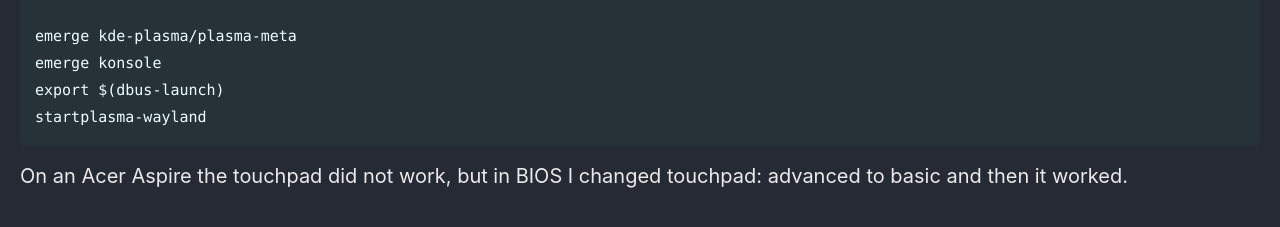
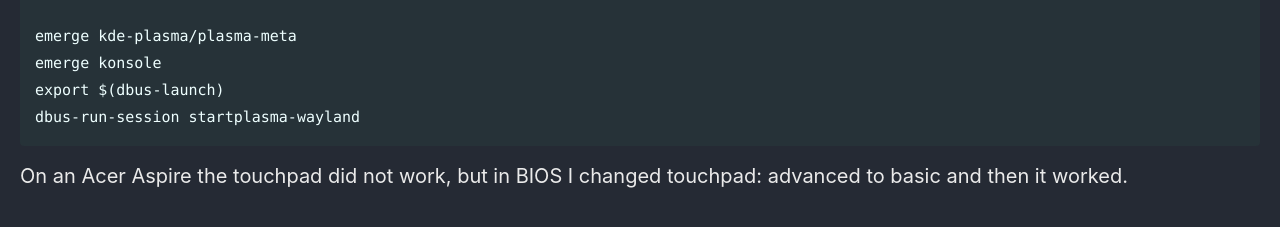
Before and after one commit to Connor-McCartney/Connor-McCartney.github.io, a Jekyll site: the page built from _pages/misc/gentoo.md, in a window 1280 px wide and 1400 px high, scrolled down 4997 px. Shown: the part 1153-1380 px from the top of the window. Built offline with Jekyll 4.4.1, drawn with Linux system fonts in a browser that asks for light colours; cached includes are drawn as plain includes; our own code applies the rules of GitHub Pages for plain Markdown files; some of the changed text lies outside the part shown.

Commit message:
Update gentoo.md

````diff
--- a/_pages/misc/gentoo.md
+++ b/_pages/misc/gentoo.md
@@ -273,7 +273,7 @@ emerge dev-libs/wayland
 emerge kde-plasma/plasma-meta
 emerge konsole
 export $(dbus-launch)
-startplasma-wayland
+dbus-run-session startplasma-wayland
 ```
 
 On an Acer Aspire the touchpad did not work, but in BIOS I changed touchpad: advanced to basic and then it worked.
````
